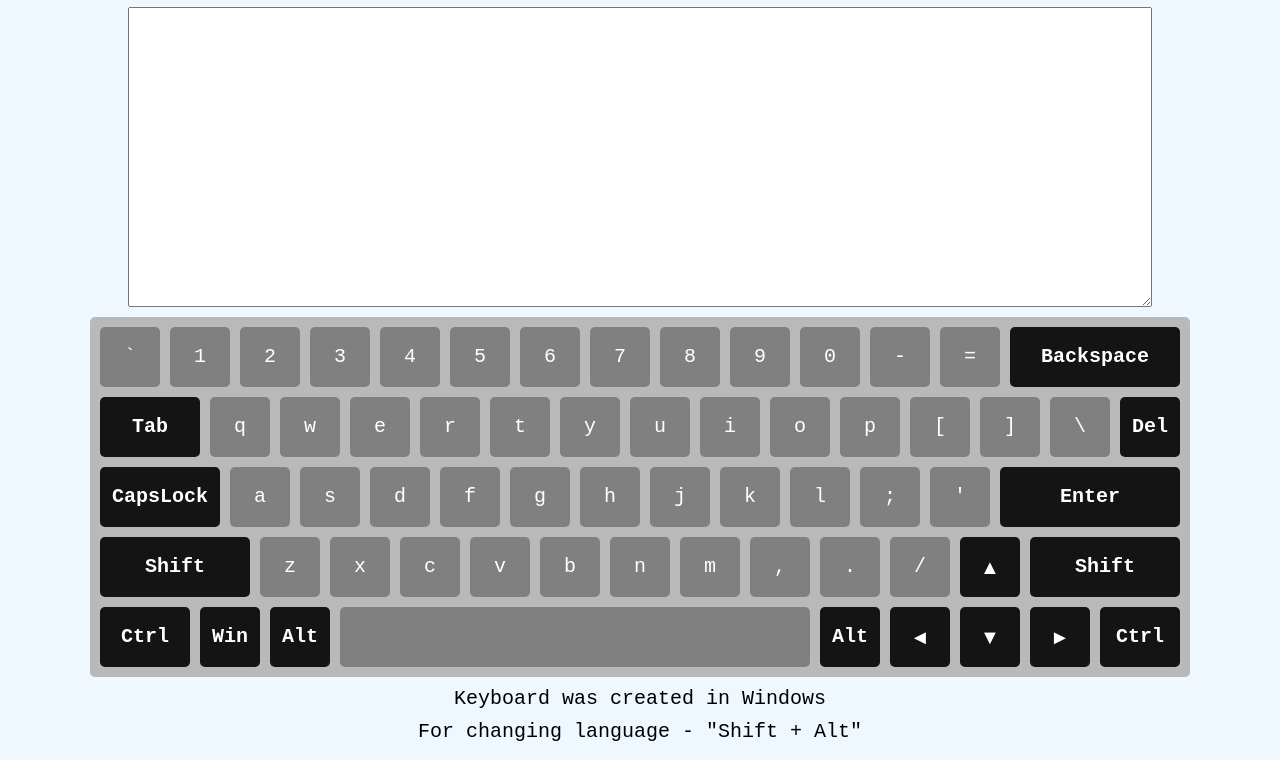
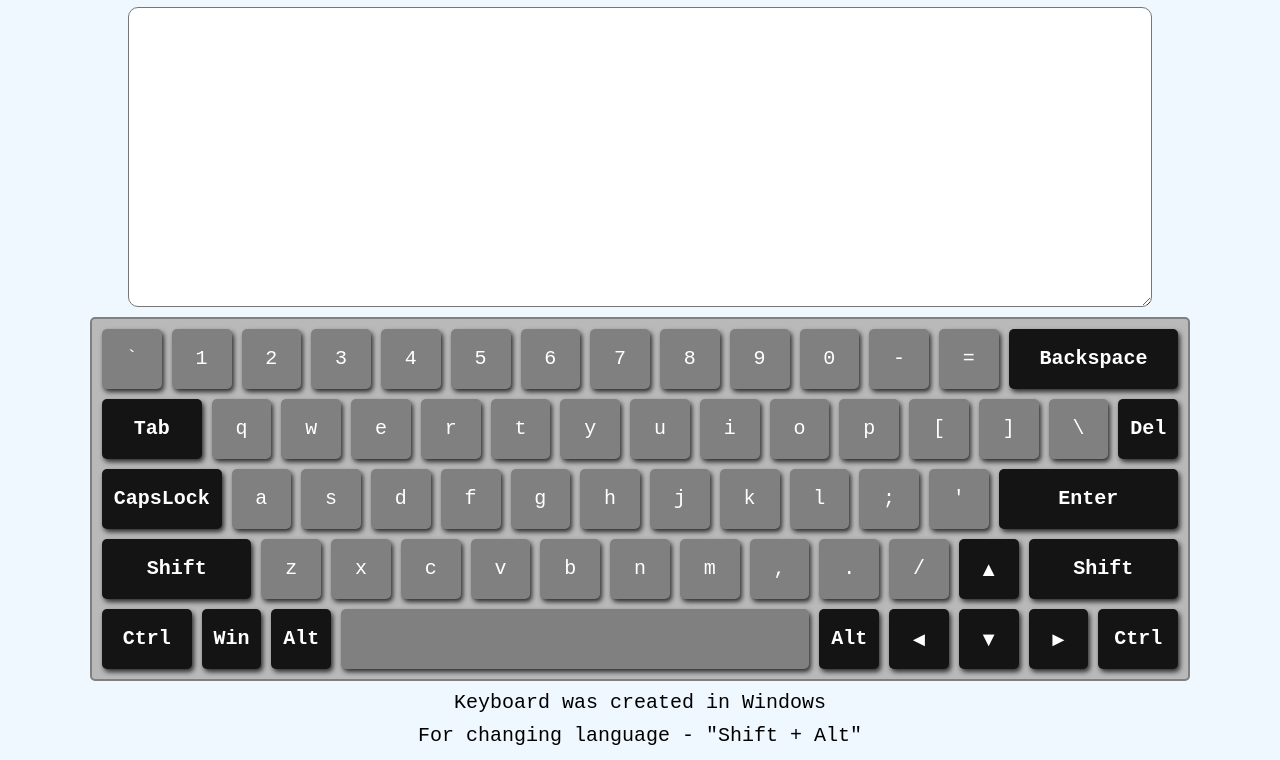
Before and after one commit to AlexiyKami/virtual-keyboard, a plain HTML site: page index.html in a window 1280 px wide. Shown: the part 40-800 px from the top of the page. Drawn offline with Linux system fonts and the light colour scheme.

Commit message:
feat: add interactivity

```diff
--- a/index.html
+++ b/index.html
@@ -92,4 +92,5 @@
     <p class="description">For changing language - "Shift + Alt"</p>
   </div>
 </body>
+<script src="script.js"></script>
 </html>
--- a/style.css
+++ b/style.css
@@ -1,3 +1,7 @@
+:root {
+  --keys-color: gray;
+}
+
 html {
   scroll-behavior: smooth;
   font-family: monospace;
@@ -30,6 +34,9 @@ body {
   height: 300px;
   margin-bottom: 10px;
   font-size: 20px;
+  padding: 10px;
+  border-radius: 10px;
+  resize: vertical;
 }
 
 .keyboard {
@@ -37,8 +44,9 @@ body {
   flex-direction: column;
   background-color: rgb(185, 185, 185);
   border-radius: 5px;
+  border: 2px solid var(--keys-color);
   width: 1100px;
-  height: 360px;
+  height: 364px;
   padding: 10px;
   gap: 10px;
 }
@@ -60,12 +68,35 @@ body {
   line-height: 20px;
   font-size: 20px;
   color: white;
+  cursor: pointer;
+  transition: background-color 0.2s;
+  box-shadow: 2px 3px 5px rgb(44, 44, 44);
+  user-select: none;
 }
+
+.kb-key:hover {
+  background-color: rgb(255, 254, 166);
+  color: black;
+  transition: background-color 0.2s;
+}
+
+.kb-key:active {
+  transform: translate(1px,3px);
+  background-color: rgb(103, 153, 168);
+  transition: background-color 0.1s;
+  box-shadow: 1px 2px 5px rgb(44, 44, 44);
+}
+
+
 
 .fn {
   background-color: rgb(20, 20, 20);
   font-weight: 700;
 }
+
+/* .fn.pressed {
+  background-color: rgb(103, 168, 138);
+} */
 
 .backspace {
   width: 170px;
```
